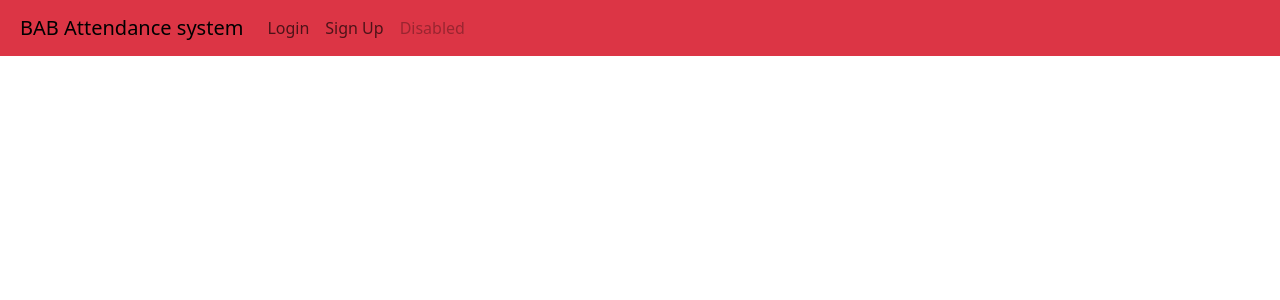
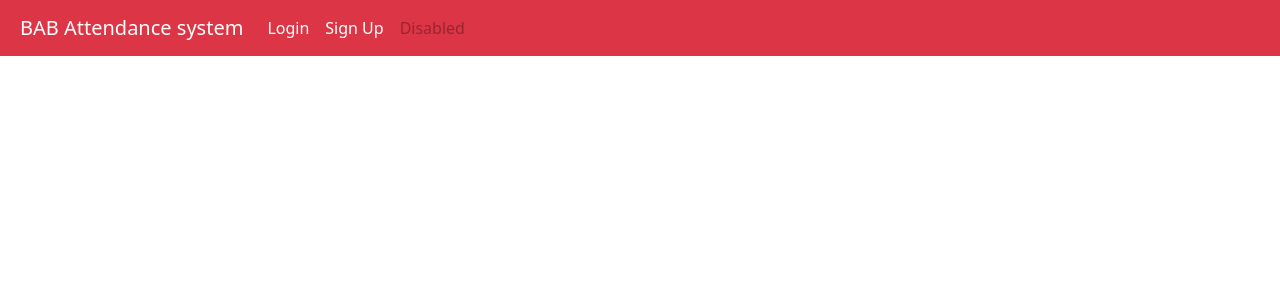
Before and after one commit to AhmedMakhlooqDev/php_BAB_test, a PHP site: page /header.php in a window 1280 px wide. Shown: the top 300 px of the page. Run offline with PHP 8.4, Linux system fonts and the light colour scheme.

Commit message:
more styling fixes

```diff
--- a/CSS/header.css
+++ b/CSS/header.css
@@ -2,6 +2,6 @@
     padding-left: 20px;
 }
 
-.navbar {
+.navbar a {
     color: white;
 }
```
